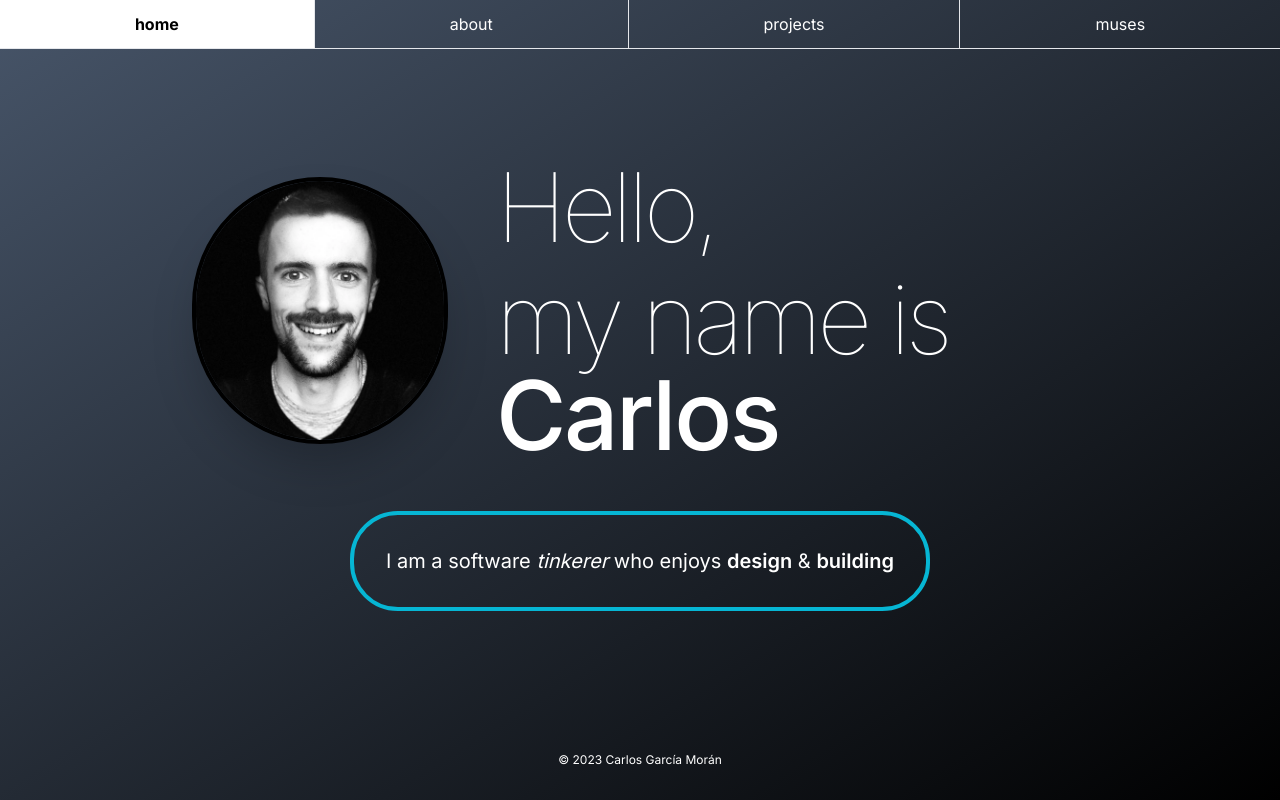
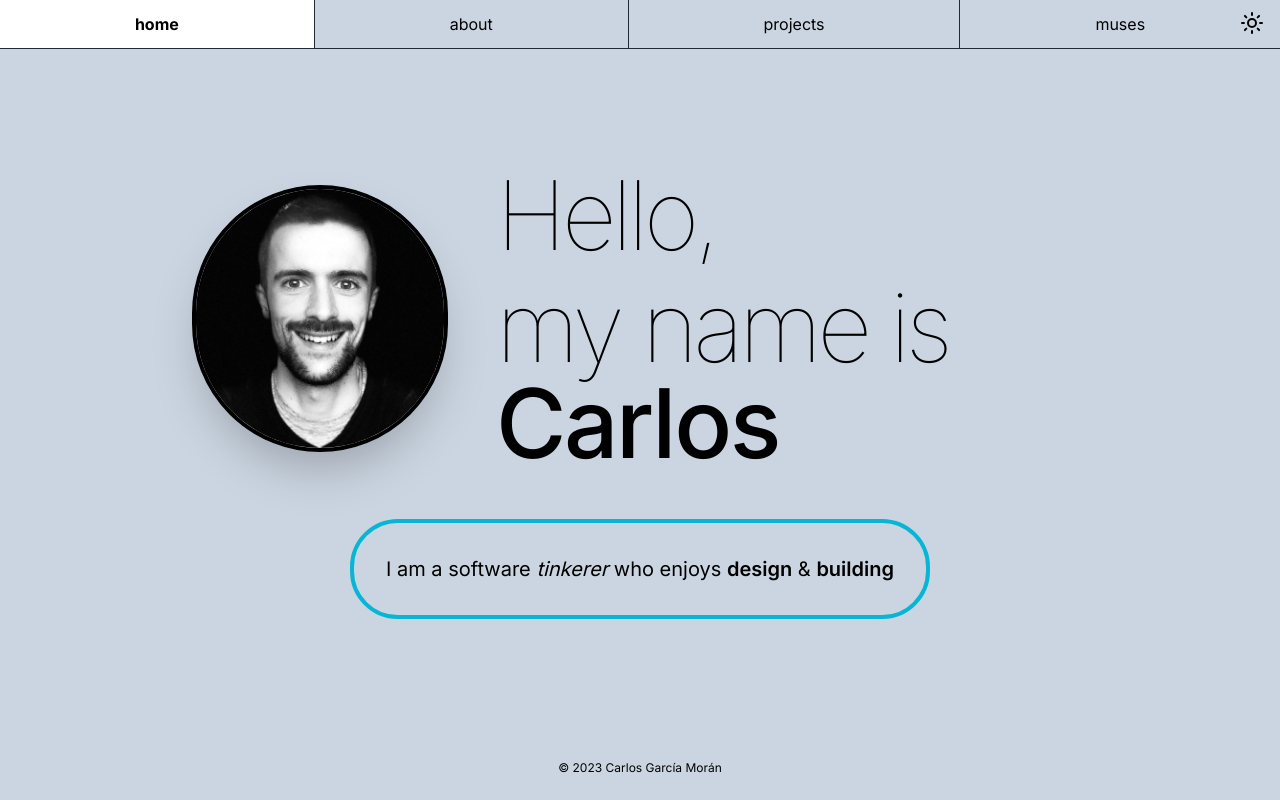
Before and after one commit to carlos-garciamoran/cgmor.com, a Next.js app: page / in a window 1280 px wide. Built offline with nearby package versions, Linux system fonts and the light colour scheme.

Commit message:
feat: add dark mode

```diff
--- a/app/layout.tsx
+++ b/app/layout.tsx
@@ -3,7 +3,9 @@ import { Inter } from 'next/font/google';
 import { Analytics } from '@vercel/analytics/react';
 
 import './globals.css';
-import Navbar from '@/components/Navbar';
+import { Header } from '@/components/Header';
+import { Footer } from '@/components/Footer';
+import { ThemeProvider } from '@/components/theme-provider';
 
 const inter = Inter({ subsets: ['latin'] });
 
@@ -24,16 +26,17 @@ export default function RootLayout({
   return (
     <html lang="en">
       <body className={inter.className}>
-        <div className="bg-gradient-to-b sm:bg-gradient-to-br from-slate-600 to-black flex flex-col min-h-screen text-white">
-          <Navbar />
-          <main className="flex flex-col flex-grow mx-6 sm:mx-16 lg:mx-36 xl:mx-48 mt-6 sm:my-6 md:my-8">
-            {children}
-          </main>
-          <footer className="text-center text-xs py-6 xl:py-8">
-            © {new Date().getFullYear()} Carlos García Morán
-          </footer>
-        </div>
-        <Analytics />
+        <ThemeProvider attribute="class" defaultTheme="system" enableSystem>
+          <div className="bg-gradient-to-b sm:bg-gradient-to-br from-slate-300 dark:from-slate-600 to-slate-300 dark:to-black flex flex-col min-h-screen text-black dark:text-white">
+            {/* 2xl:max-w-screen-xl mx-auto  */}
+            <Header />
+            <main className="flex flex-col flex-grow mx-6 sm:mx-16 lg:mx-36 xl:mx-48 xl:max-w-screen-xl mt-6 sm:my-6 md:my-8">
+              {children}
+            </main>
+            <Footer />
+            <Analytics />
+          </div>
+        </ThemeProvider>
       </body>
     </html>
   );
--- /dev/null
+++ b/components/Footer.tsx
@@ -0,0 +1,7 @@
+export function Footer() {
+  return (
+    <footer className="text-center text-xs py-4 xl:py-6">
+      © {new Date().getFullYear()} Carlos García Morán
+    </footer>
+  );
+}
--- /dev/null
+++ b/components/Header.tsx
@@ -0,0 +1,44 @@
+'use client';
+
+import Link from 'next/link';
+import clsx from 'clsx';
+import { usePathname } from 'next/navigation';
+
+import { ThemeToggle } from './theme-toggle';
+
+const pages = ['home', 'about', 'projects', 'muses'];
+
+export function Header() {
+  const pathname = usePathname();
+  const currentPage = pathname === '/' ? 'home' : pathname.split('/')[1];
+
+  return (
+    <header>
+      <nav>
+        <ul className="px-10 md:px-0 flex justify-evenly sm:border-b border-gray-800 dark:border-gray-200 sm:divide-x divide-gray-800 dark:divide-gray-200">
+          {pages.map(page => (
+            <li
+              key={page}
+              className="flex-grow transition ease-in-out duration-300 hover:text-black hover:bg-white"
+            >
+              <Link
+                href={page === 'home' ? '/' : '/' + page}
+                className={clsx({
+                  'flex justify-center h-full w-full py-3 underline sm:no-underline':
+                    true,
+                  'bg-white text-black no-underline sm:bg-transparent sm:font-bold sm:text-inherit':
+                    page === currentPage,
+                })}
+              >
+                {page}
+              </Link>
+            </li>
+          ))}
+        </ul>
+        <div className="absolute right-2 md:right-4 top-[0.7rem]">
+          <ThemeToggle />
+        </div>
+      </nav>
+    </header>
+  );
+}
--- a/components/Navbar.tsx
+++ /dev/null
@@ -1,37 +0,0 @@
-'use client';
-
-import Link from 'next/link';
-import clsx from 'clsx';
-import { usePathname } from 'next/navigation';
-
-const pages = ['home', 'about', 'projects', 'muses'];
-
-export default function Navbar() {
-  const pathname = usePathname();
-  const currentPage = pathname === '/' ? 'home' : pathname.split('/')[1];
-
-  return (
-    <nav className="select-none">
-      <ul className="flex justify-evenly sm:border-b sm:divide-x">
-        {pages.map(page => (
-          <li
-            key={page}
-            className="flex-grow transition ease-in-out duration-300 hover:text-black hover:bg-white"
-          >
-            <Link
-              href={page === 'home' ? '/' : '/' + page}
-              className={clsx({
-                'flex justify-center h-full w-full py-3 underline sm:no-underline':
-                  true,
-                'bg-white text-black no-underline sm:bg-transparent sm:font-bold sm:text-inherit':
-                  page === currentPage,
-              })}
-            >
-              {page}
-            </Link>
-          </li>
-        ))}
-      </ul>
-    </nav>
-  );
-}
--- /dev/null
+++ b/components/theme-provider.tsx
@@ -0,0 +1,9 @@
+'use client';
+
+import * as React from 'react';
+import { ThemeProvider as NextThemesProvider } from 'next-themes';
+import { ThemeProviderProps } from 'next-themes/dist/types';
+
+export function ThemeProvider({ children, ...props }: ThemeProviderProps) {
+  return <NextThemesProvider {...props}>{children}</NextThemesProvider>;
+}
--- /dev/null
+++ b/components/theme-toggle.tsx
@@ -0,0 +1,18 @@
+'use client';
+
+import { useTheme } from 'next-themes';
+import { Moon, Sun } from 'lucide-react';
+
+export function ThemeToggle() {
+  const { theme, setTheme } = useTheme();
+
+  return theme === 'light' ? (
+    <button onClick={() => setTheme('dark')}>
+      <Moon className="h-6 w-6" />
+    </button>
+  ) : (
+    <button onClick={() => setTheme('light')}>
+      <Sun className="h-6 w-6" />
+    </button>
+  );
+}
--- a/package.json
+++ b/package.json
@@ -21,7 +21,9 @@
     "clsx": "^2.0.0",
     "eslint": "8.50.0",
     "eslint-config-next": "13.5.3",
+    "lucide-react": "^0.279.0",
     "next": "13.5.3",
+    "next-themes": "^0.2.1",
     "postcss": "8.4.31",
     "react": "18.2.0",
     "react-dom": "18.2.0",
--- a/tailwind.config.js
+++ b/tailwind.config.js
@@ -1,18 +1,14 @@
 /** @type {import('tailwindcss').Config} */
 module.exports = {
   content: [
+    './app/**/*.{js,ts,jsx,tsx,mdx}',
     './components/**/*.{js,ts,jsx,tsx,mdx}',
-    './app/**/*.{js,ts,jsx,tsx,mdx}',
   ],
+  darkMode: 'class',
   theme: {
     extend: {
       animation: {
         mutate: 'mutate 16s ease-in-out infinite',
-      },
-      backgroundImage: {
-        'gradient-radial': 'radial-gradient(var(--tw-gradient-stops))',
-        'gradient-conic':
-          'conic-gradient(from 180deg at 50% 50%, var(--tw-gradient-stops))',
       },
       keyframes: {
         // IDEA: mutate each border corner independently (alternate between tr-bl <-> tl-br).
```
Also changed, not shown: 1 other file (tests, documents, lock files or other folders).
